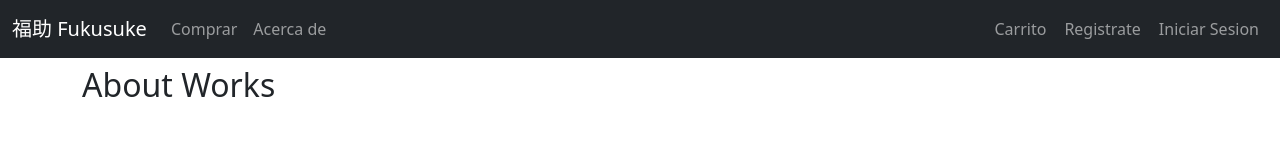
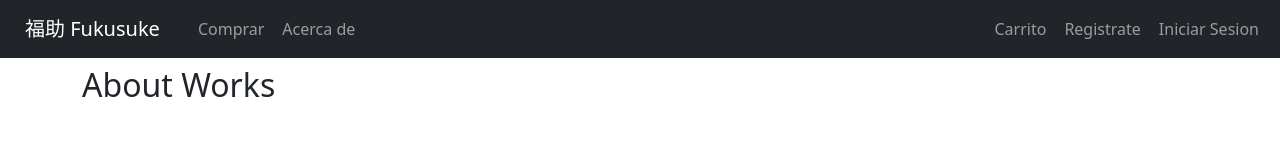
Before and after one commit to Giraalexis/Fukusuke, a Next.js app in the folder fukusuke-web/: page /about in a window 1280 px wide. Shown: the top 160 px of the page. Built offline with nearby package versions, Linux system fonts and the light colour scheme.

Commit message:
Corregir añadir y ver detalle juntos

```diff
--- a/fukusuke-web/components/Navigation.js
+++ b/fukusuke-web/components/Navigation.js
@@ -8,14 +8,14 @@ const Navigation = () => {
   return(
     <nav className="navbar navbar-expand-lg navbar-dark bg-dark ">
       <div className="container-fluid">
-        <Link href="/"><a className="navbar-brand">福助 Fukusuke</a></Link>
+        <Link href="/"><a className="navbar-brand btn">福助 Fukusuke</a></Link>
         <button className="navbar-toggler" type="button" data-bs-toggle="collapse" data-bs-target="#navbarNavAltMarkup" aria-controls="navbarNavAltMarkup" aria-expanded="false" aria-label="Toggle navigation">
           <span className="navbar-toggler-icon"></span>
         </button>
         <div className="collapse navbar-collapse justify-content-between" id="navbarNavAltMarkup">
-          <div className="nav navbar-nav">
-            <Link href="/"><a className="nav-link">Comprar</a></Link>
-            <Link href="/about"><a  className="nav-link">Acerca de</a></Link>
+          <div className="nav navbar-nav align-items-start">
+            <Link href="/"><a className="nav-link btn">Comprar</a></Link>
+            <Link href="/about"><a  className="nav-link btn">Acerca de</a></Link>
           </div>
           <div className="nav navbar-nav align-items-start">
             <Cart/>
--- a/fukusuke-web/components/card/CardProducto.js
+++ b/fukusuke-web/components/card/CardProducto.js
@@ -33,8 +33,8 @@ const CardProducto = (props) =>{
     <div className="row">
       {users.map((user)=>{
         return(
-          <form key={user.id} onClick={() => Router.push(`/detailProduct/[id]`, `/detailProduct/${user.id}`)} className=" col-lg-4 col-md-6 col-sm-12 mx-auto p-2" >
-            <div className="card card-body text-center">
+          <form key={user.id} className=" col-lg-4 col-md-6 col-sm-12 mx-auto p-2" >
+            <div className="card card-body text-center btn" onClick={() => Router.push(`/detailProduct/[id]`, `/detailProduct/${user.id}`)}>
               <img src={user.avatar} className="rounded mx-auto d-block w-50" alt=""/>
             </div>
             <div className="card-footer bg-light bg-gradient">
--- a/fukusuke-web/styles/globals.css
+++ b/fukusuke-web/styles/globals.css
@@ -17,6 +17,9 @@ a {
 }
 .container{
   min-height: 85.3vh;
+}
+.btn:hover{
+  box-shadow: 0px 0px 10px 1px;
 }
 /*Colores background*/
 .primary-background { background-color: #08d9d6; }
```
